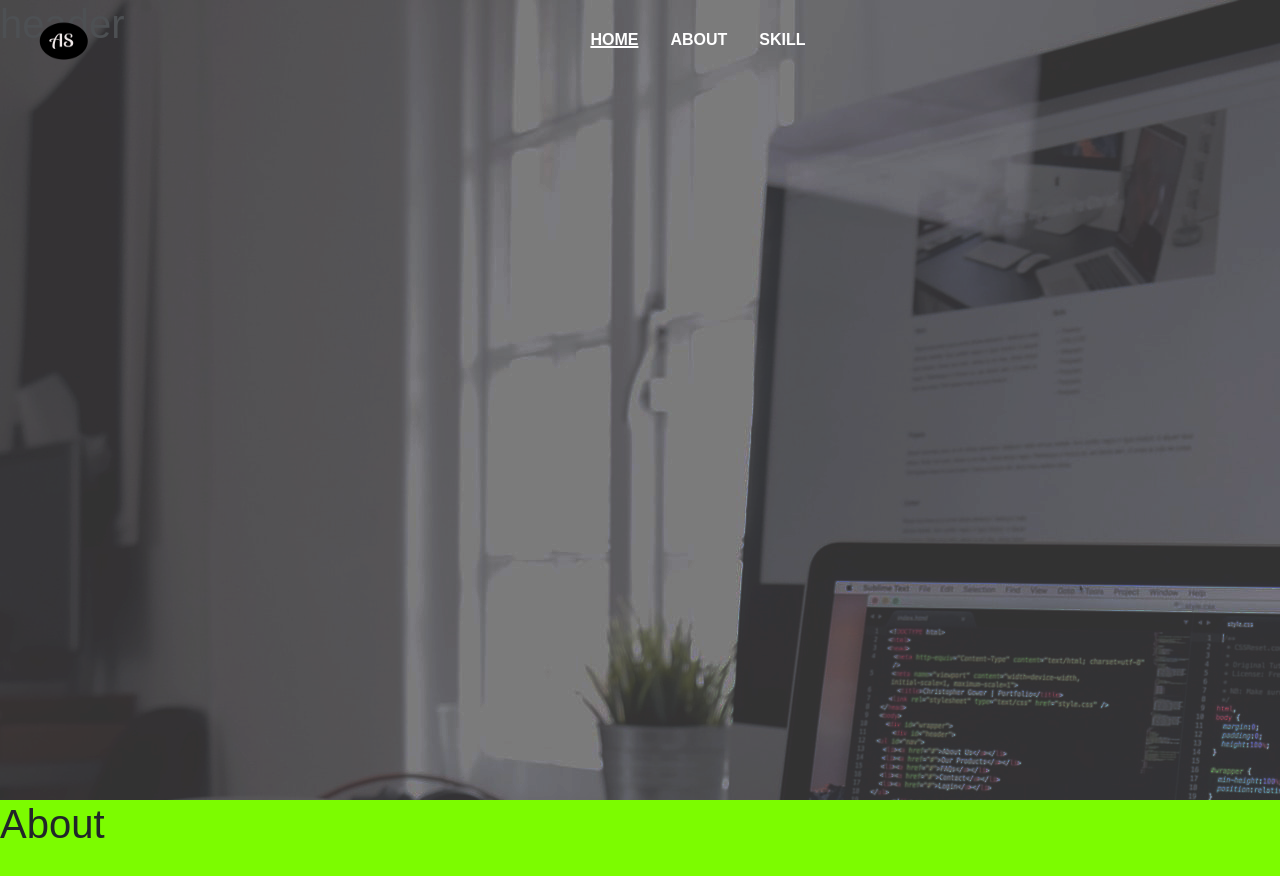
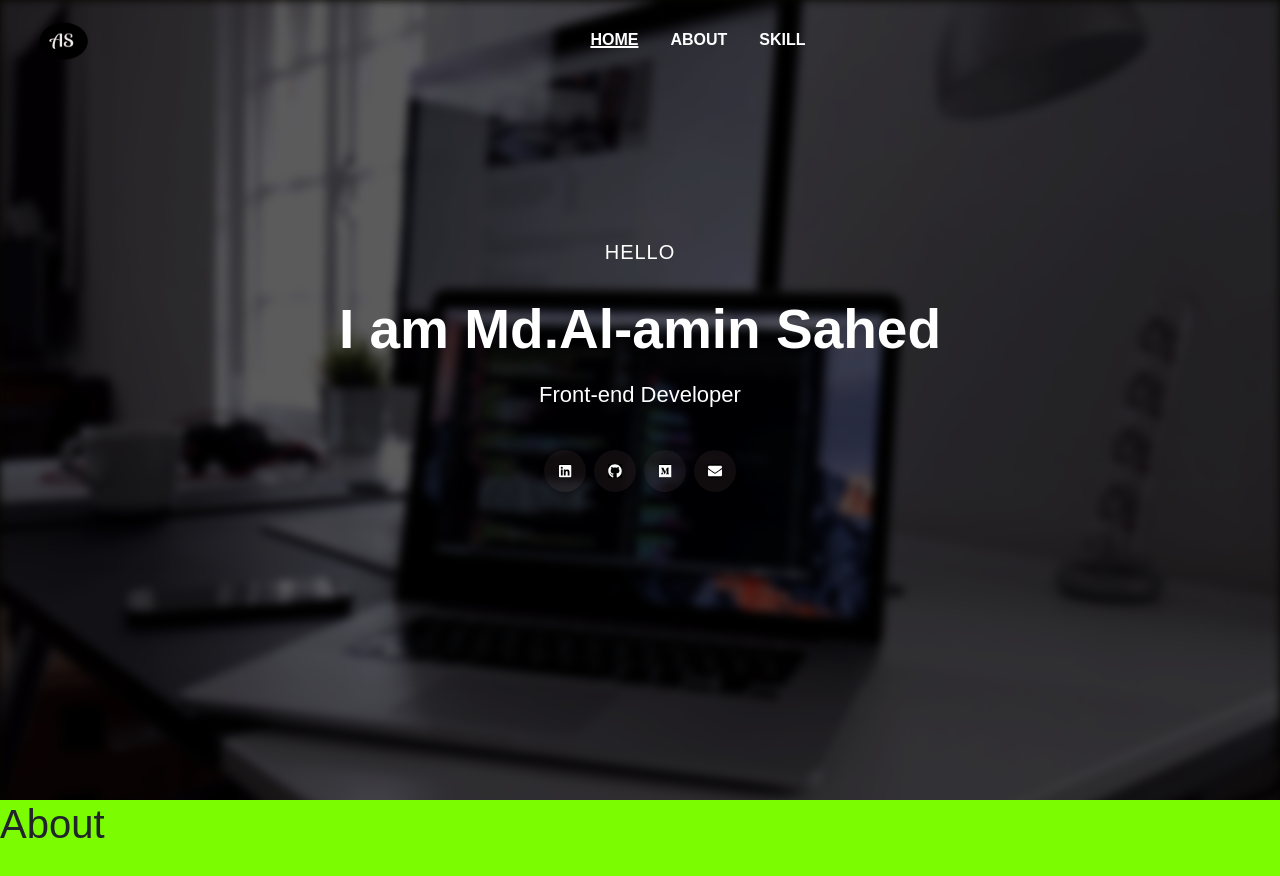
Before and after one commit to alaminsahed/portfolio, a React (Create React App) app: page / in a window 1280 px wide. Shown: the top 876 px of the page. Built offline with nearby package versions, Linux system fonts and the light colour scheme.

Commit message:
home-done

```diff
--- a/package.json
+++ b/package.json
@@ -3,6 +3,10 @@
   "version": "0.1.0",
   "private": true,
   "dependencies": {
+    "@fortawesome/fontawesome-svg-core": "^1.2.35",
+    "@fortawesome/free-brands-svg-icons": "^5.15.3",
+    "@fortawesome/free-solid-svg-icons": "^5.15.3",
+    "@fortawesome/react-fontawesome": "^0.1.14",
     "@testing-library/jest-dom": "^5.14.1",
     "@testing-library/react": "^11.2.7",
     "@testing-library/user-event": "^12.8.3",
@@ -11,6 +15,8 @@
     "react": "^17.0.2",
     "react-bootstrap": "^1.6.1",
     "react-dom": "^17.0.2",
+    "react-parallax": "^3.3.0",
+    "react-reveal": "^1.2.2",
     "react-router-bootstrap": "^0.25.0",
     "react-router-dom": "^5.2.0",
     "react-scripts": "4.0.3",
--- a/src/Component/CSS/HeaderMain.css
+++ b/src/Component/CSS/HeaderMain.css
@@ -1,8 +1,70 @@
 .header{
     height: 100vh;
     width:100%;
-    /* background-color: khaki; */
+    background-color: rgb(7, 6, 0);
     margin-top: -80px;
-    background-image: url(../../image/background.png) ;
-    opacity: 0.8;
+
 }
+
+.fadeInUp{
+    color: white;
+    text-align: center;
+    /* display: flex; */
+    margin-top: 15rem;
+    font-family: Montserrat,sans-serif;
+}
+
+.fadeInUp h5{
+    font-size: 20px;
+    font-weight: 400;
+    margin: 0 0 32px;
+    letter-spacing: 1px;
+}
+
+.fadeInUp h2{
+    margin: 10px 0;
+    font-size: 55px;
+    font-weight: 700;
+}
+
+.fadeInUp h4{
+    font-size: 22px;
+    letter-spacing: 0;
+    padding: 10px 0 30px
+}
+
+.social-media a{
+    font-size: 14px;
+    width: 42px;
+    height: 42px;
+    line-height: 43px;
+    border-radius: 50%;
+    background: rgba(80, 59, 59, 0.199);
+    box-shadow: 1px 6px 12px -6px rgba(0,0,0,0.82);
+    display: inline-block;
+    color: #fff;
+    transition: all .3s linear;
+    text-align: center;
+    margin: 4px;
+}
+
+.social-media{
+   text-align: center;
+}
+
+.social-media a:hover{
+    background-color: #fff;
+    color: #040c2c;
+
+}
+
+.icon{
+    text-align: center;
+    background-color: black;
+    color: white;
+}
+
+.icon:hover{
+    color: black;
+    background-color: white;
+}
--- a/src/Component/HeaderMain.js
+++ b/src/Component/HeaderMain.js
@@ -1,28 +1,49 @@
 import React from "react";
- import { useEffect, useRef } from "react";
 import "./CSS/HeaderMain.css";
-// import $ from "jquery";
-// import banner from '../image/background.png';
-// import WaterWave from "react-water-wave";
+import { Parallax } from "react-parallax";
+import banner from "../image/background.png";
+import Fade from "react-reveal/Fade";
+import { library } from "@fortawesome/fontawesome-svg-core";
+import { fas } from "@fortawesome/free-solid-svg-icons";
+import { fab } from "@fortawesome/free-brands-svg-icons";
+import { FontAwesomeIcon } from "@fortawesome/react-fontawesome";
+
+library.add(fas, fab);
 
 const HeaderMain = () => {
-//   const waterEffect = useRef();
-
-  useEffect(() => {
-    // const $el = $(waterEffect.current);
-    // //console.log($el)
-    // $el.ripples();
-  }, []);
-
-// <WaterWave
-// imageUrl={banner}
-// >
-
-// </WaterWave>
-
   return (
     <div className="header" id="header">
-    <h1>header</h1>
+      <Parallax
+        className="header"
+        blur={5}
+        bgImage={banner}
+        bgImageAlt="banner"
+        strength={500}
+      >
+        <div className="banner-content">
+          <Fade top>
+            <div className="fadeInUp">
+              <h5>HELLO</h5>
+              <h2>I am Md.Al-amin Sahed</h2>
+              <h4>Front-end Developer</h4>
+            </div>
+          </Fade>
+          <div className="social-media">
+            <a href="https://www.linkedin.com/in/md-al-amin-sahed/">
+              <FontAwesomeIcon icon={["fab", "linkedin"]} className="icon" />
+            </a>
+            <a href="https://github.com/alaminsahed">
+              <FontAwesomeIcon icon={["fab", "github"]}  className="icon" />
+            </a>
+            <a href="https://alaminsahed.medium.com/">
+              <FontAwesomeIcon icon={["fab", "medium"]}  className="icon" />
+            </a>
+            <a href="mailto:alaminsahed101@gmail.com">
+              <FontAwesomeIcon icon={["fas", "envelope"]} className="icon" />
+            </a>
+          </div>
+        </div>
+      </Parallax>
     </div>
   );
 };
--- a/src/index.js
+++ b/src/index.js
@@ -4,6 +4,7 @@ import './index.css';
 import App from './App';
 import reportWebVitals from './reportWebVitals';
 import 'bootstrap/dist/css/bootstrap.min.css';
+// import 'font-awesome/css/font-awesome.min.css';
  //import './bootstrap.min.css'
 
 ReactDOM.render(
```
Also changed, not shown: src/image/waveone.svg (added), 1 other file (tests, documents, lock files or other folders).
